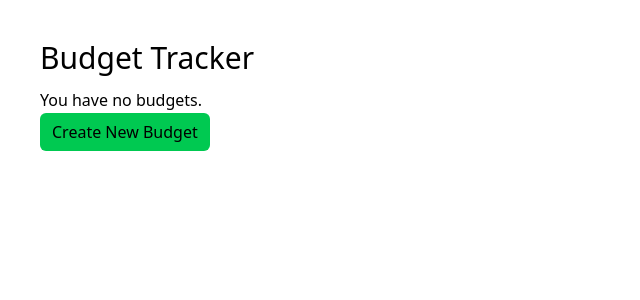
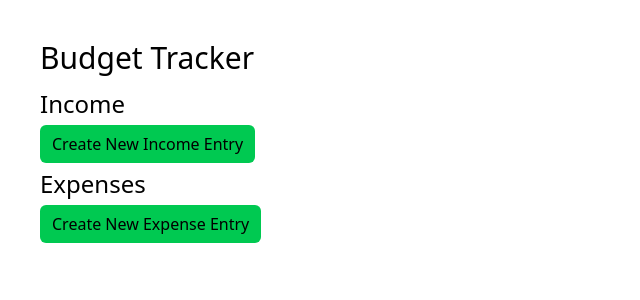
Before and after one commit to jfmario/cscia360-course-project, a Django app: page / in a window 1280 px wide. Shown: the top 300 px of the page, without its empty margins (0-640 px from the left). Run offline with Django 5.2, Linux system fonts and the light colour scheme; data that the repository does not hold is empty.

Commit message:
transaction form

```diff
--- a/src/budget_tracker/templates/index.html
+++ b/src/budget_tracker/templates/index.html
@@ -4,17 +4,37 @@
 
     <h1 class="mb-3 text-3xl">Budget Tracker</h1>
 
-    {% for budget in budgets %}
-        <p>{{ budget.name }}</p>
-    {% empty %}
-        <p>You have no budgets.</p>
-    {% endfor %}
+    <h2 class="my-3 text-2xl">Income</h2>
 
-    <p class="mt-2">
-        <a
-            class="bg-green-500 dark:bg-green-800 px-3 py-2 rounded-md"
-            href="/budgets/new"
-        >Create New Budget</a>
-    </p>
+    <!-- TODO: Show existing Income entries -->
 
+    <div id="new-income-form">
+        <p>
+            <a
+                hx-trigger="click"
+                hx-get="{% url 'transaction-form' transaction_type='income' %}"
+                hx-target="#new-income-form"
+                class="bg-green-500 dark:bg-green-700 px-3 py-2 rounded-md"
+            >
+                Create New Income Entry
+            </a>
+        </p>
+    </div>
+
+    <h2 class="my-3 text-2xl">Expenses</h2>
+
+    <!-- TODO: Show existing Expense entries -->
+
+    <div id="new-expense-form">
+        <p>
+            <a
+                hx-trigger="click"
+                hx-get="{% url 'transaction-form' transaction_type='expense' %}"
+                hx-target="#new-expense-form"
+                class="bg-green-500 dark:bg-green-700 px-3 py-2 rounded-md"
+            >
+                Create New Expense Entry
+            </a>
+        </p>
+    </div>
 {% endblock %}
--- a/src/budget_tracker/templates/layouts/base.html
+++ b/src/budget_tracker/templates/layouts/base.html
@@ -1,8 +1,13 @@
 <!DOCTYPE html>
 <html>
     <head>
+
+        <meta charset="UTF-8">
+
         <title>CSCIA 360 Budget Tracker</title>
+
         <script src="https://cdn.jsdelivr.net/npm/@tailwindcss/browser@4"></script>
+        <script src="https://unpkg.com/htmx.org@2.0.4"></script>
     </head>
     <body class="dark:bg-gray-900 dark:text-white font-sans p-10">
         {% block body %}
--- a/src/budget_tracker/views.py
+++ b/src/budget_tracker/views.py
@@ -1,7 +1,7 @@
 
 from django.shortcuts import render
 
-from budget_tracker.models import Budget
+from budget_tracker.models import Budget, INCOME_CATEGORIES
 
 # Create your views here.
 def home_page(request):
@@ -9,3 +9,10 @@ def home_page(request):
     return render(request, 'index.html', {
         'budgets': budgets
     })
+
+def transaction_form(request, transaction_type):
+    categories = INCOME_CATEGORIES
+    return render(request, 'htmx/transaction-form.html', {
+        'categories': categories,
+        'transaction_type': transaction_type
+    })
--- a/src/course_project/urls.py
+++ b/src/course_project/urls.py
@@ -21,5 +21,6 @@ import budget_tracker.views
 
 urlpatterns = [
     path('', budget_tracker.views.home_page),
+    path('transaction-form/<slug:transaction_type>', budget_tracker.views.transaction_form, name='transaction-form'),
     path('admin/', admin.site.urls),
 ]
```
Also changed, not shown: src/budget_tracker/models.py (+20 -1 lines), src/budget_tracker/templates/htmx/transaction-form.html (added, +31 -0 lines), src/budget_tracker/templates/new-budget.html (deleted, +0 -11 lines).
